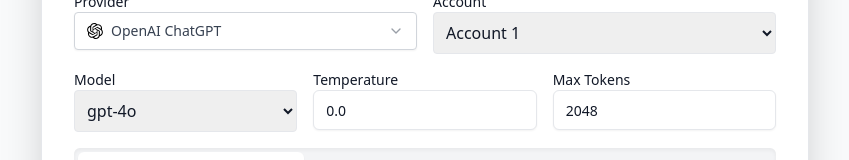
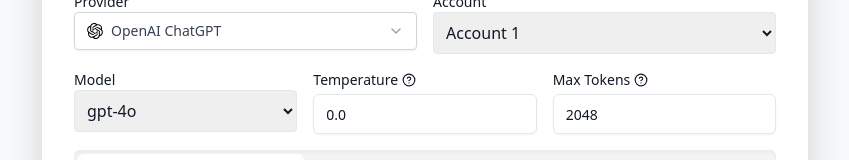
Before and after one commit to eduardo-braga/llm-connector-form, a React (Vite) app: page / in a window 1280 px wide. Shown: the part 233-393 px from the top of the page, without its empty margins (215-1064 px from the left). Built offline with nearby package versions, Linux system fonts and the light colour scheme.

Commit message:
Add files via upload

```diff
--- a/package.json
+++ b/package.json
@@ -10,11 +10,13 @@
     "@codemirror/lang-json": "^6.0.1",
     "@radix-ui/react-select": "^2.2.4",
     "@radix-ui/react-tabs": "^1.1.11",
+    "@radix-ui/react-tooltip": "^1.2.6",
     "@uiw/codemirror-theme-quietlight": "^4.23.12",
     "@uiw/react-codemirror": "^4.23.12",
     "lucide-react": "^0.300.0",
     "react": "^18.2.0",
-    "react-dom": "^18.2.0"
+    "react-dom": "^18.2.0",
+    "sonner": "^2.0.3"
   },
   "devDependencies": {
     "@vitejs/plugin-react": "^4.0.0",
--- /dev/null
+++ b/src/components/ui/tooltip.jsx
@@ -0,0 +1,22 @@
+"use client";
+
+import * as React from "react";
+import * as TooltipPrimitive from "@radix-ui/react-tooltip";
+
+const TooltipProvider = TooltipPrimitive.Provider;
+const Tooltip = TooltipPrimitive.Root;
+const TooltipTrigger = TooltipPrimitive.Trigger;
+
+const TooltipContent = React.forwardRef(
+  ({ className = "", sideOffset = 4, ...props }, ref) => (
+    <TooltipPrimitive.Content
+      ref={ref}
+      sideOffset={sideOffset}
+      className={`z-50 overflow-hidden rounded-md bg-black px-3 py-1.5 text-xs text-white shadow-md animate-in fade-in-0 zoom-in-95 ${className}`}
+      {...props}
+    />
+  )
+);
+TooltipContent.displayName = TooltipPrimitive.Content.displayName;
+
+export { Tooltip, TooltipTrigger, TooltipContent, TooltipProvider };
--- a/src/main.jsx
+++ b/src/main.jsx
@@ -2,9 +2,11 @@
 import ReactDOM from 'react-dom/client';
 import App from './App.jsx';
 import './index.css';
+import { Toaster } from 'sonner';
 
 ReactDOM.createRoot(document.getElementById('root')).render(
   <React.StrictMode>
+    <Toaster richColors position="top-right" />
     <App />
   </React.StrictMode>
 );
--- a/src/pages/LLM_Connector_Form.jsx
+++ b/src/pages/LLM_Connector_Form.jsx
@@ -1,15 +1,17 @@
 import React, { useState, useEffect } from "react";
+import { toast } from 'sonner';
 import { Tabs, TabsList, TabsTrigger, TabsContent } from "@/components/ui/tabs";
 import { Card, CardContent } from "@/components/ui/card";
 import { Button } from "@/components/ui/button";
 import { Input } from "@/components/ui/input";
 import { Textarea } from "@/components/ui/textarea";
 import { Select, SelectTrigger, SelectValue, SelectContent, SelectItem } from "@/components/ui/select";
-import { X, Plus, CheckCircle, Code2, ArrowDown } from "lucide-react";
+import { X, Plus, CheckCircle, Code2, ArrowDown, HelpCircle } from "lucide-react";
 import CodeMirror from "@uiw/react-codemirror";
 import { json } from "@codemirror/lang-json";
 import { quietlight } from "@uiw/codemirror-theme-quietlight";
 import { EditorView } from "@codemirror/view";
+import { Tooltip, TooltipTrigger, TooltipContent,TooltipProvider} from "@/components/ui/tooltip";
 
 const noHighlightLine = EditorView.theme({
   ".cm-activeLine": {
@@ -77,7 +79,7 @@
   const [models, setModels] = useState(providerModels["OpenAI"]);
   const [selectedModel, setSelectedModel] = useState(models[0]);
   const [evaluations, setEvaluations] = useState([{ tool: "", type: "builtin", target: "", retries: 1, customDef: "" }]);
-  const [outputExample, setOutputExample] = useState("{\n  \"answer\": \"...\"\n}");
+  const [outputExample, setOutputExample] = useState("{\n  \"name\": \"John Doe\",\n  \"age\": 40,\n  \"active\": true,\n  \"hobbies\": [\"reading\",  \"gaming\",  \"music\" ]\n}");
   const [jsonSchema, setJsonSchema] = useState(`{\n  \"type\": \"object\",\n  \"properties\": {\n    \"answer\": { \"type\": \"string\" }\n  }\n}`);
   const [outputValidation, setOutputValidation] = useState("");
   const [schemaValidation, setSchemaValidation] = useState("");
@@ -113,8 +115,9 @@
     try {
       const parsed = JSON.parse(jsonStr);
       valueSetter(JSON.stringify(parsed, null, 2));
+      toast.success("JSON successfully formatted!");
     } catch (e) {
-      alert("Invalid JSON, cannot format.");
+      toast.error("Invalid JSON. Cannot format.");
     }
   };
 
@@ -161,8 +164,9 @@
     };
     const schema = buildSchema(example);
     setJsonSchema(JSON.stringify(schema, null, 2));
+    toast.success("Schema successfully generated!");
   } catch (e) {
-    alert("❌ Could not generate schema: " + e.message);
+    toast.error("Invalid JSON. Cannot generate schema.");
   }
 };
 
@@ -244,12 +248,44 @@
                     )}
                 </div>
                 <div className="w-1/2">
-                  <label className="block text-sm font-medium text-muted-foreground">Temperature</label>
-                    <Input type="number" min="0" max="1" step="0.1" value={parseFloat(temperature || 0).toFixed(1)} onChange={(e) => setTemperature(parseFloat(e.target.value))} />
+                  <div className="flex items-center gap-1 text-sm font-medium text-muted-foreground mb-1">
+                    Temperature
+                    <TooltipProvider delayDuration={100}>
+                      <Tooltip>
+                        <TooltipTrigger asChild>
+                          <HelpCircle size={14} className="cursor-pointer text-muted-foreground" />
+                        </TooltipTrigger>
+                        <TooltipContent side="right">
+                          Controls randomness: lower = more deterministic, higher = more creative.
+                        </TooltipContent>
+                      </Tooltip>
+                    </TooltipProvider>
+                  </div>
+                  <Input
+                    type="number"
+                    min="0"
+                    max="1"
+                    step="0.1"
+                    value={parseFloat(temperature || 0).toFixed(1)}
+                    onChange={(e) => setTemperature(parseFloat(e.target.value))}
+                  />
                 </div>
+
                 {modelsWithMaxTokens[provider] && (
                   <div className="w-1/2">
-                    <label className="block text-sm font-medium text-muted-foreground">Max Tokens</label>
+                    <div className="flex items-center gap-1 text-sm font-medium text-muted-foreground mb-1">
+                      Max Tokens
+                      <TooltipProvider delayDuration={100}>
+                        <Tooltip>
+                          <TooltipTrigger asChild>
+                            <HelpCircle size={14} className="cursor-pointer text-muted-foreground" />
+                          </TooltipTrigger>
+                          <TooltipContent side="right">
+                            Maximum number of tokens the model can generate in the response.
+                          </TooltipContent>
+                        </Tooltip>
+                      </TooltipProvider>
+                    </div>
                     <Input
                       type="number"
                       min="1"
@@ -259,6 +295,7 @@
                     />
                   </div>
                 )}
+
               </div>
 
               <Tabs defaultValue="user">
@@ -473,7 +510,14 @@
             </div>
           </TabsContent>
         </Tabs>
-        <Button className="w-full mt-6" variant="black" size="lg" onClick={() => window.alert('Connector successfully saved!')}>Save</Button>
+        <Button
+          className="w-full mt-6"
+          variant="black"
+          size="lg"
+          onClick={() => toast.success("Connector successfully saved!")}
+        >
+          Save
+        </Button>
       </CardContent>
     </Card>
   );
```
Also changed, not shown: 1 other file (tests, documents, lock files or other folders).
